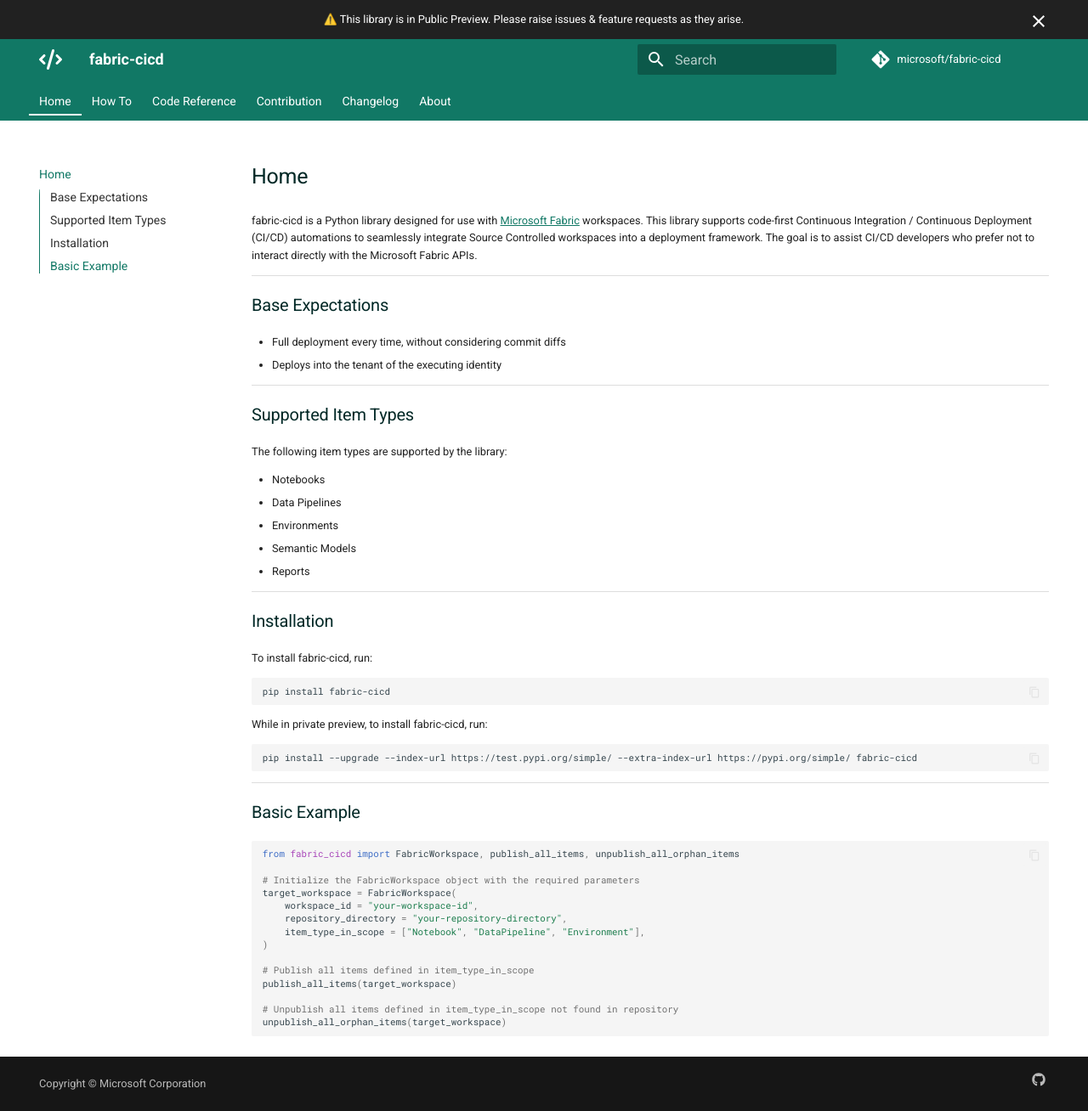
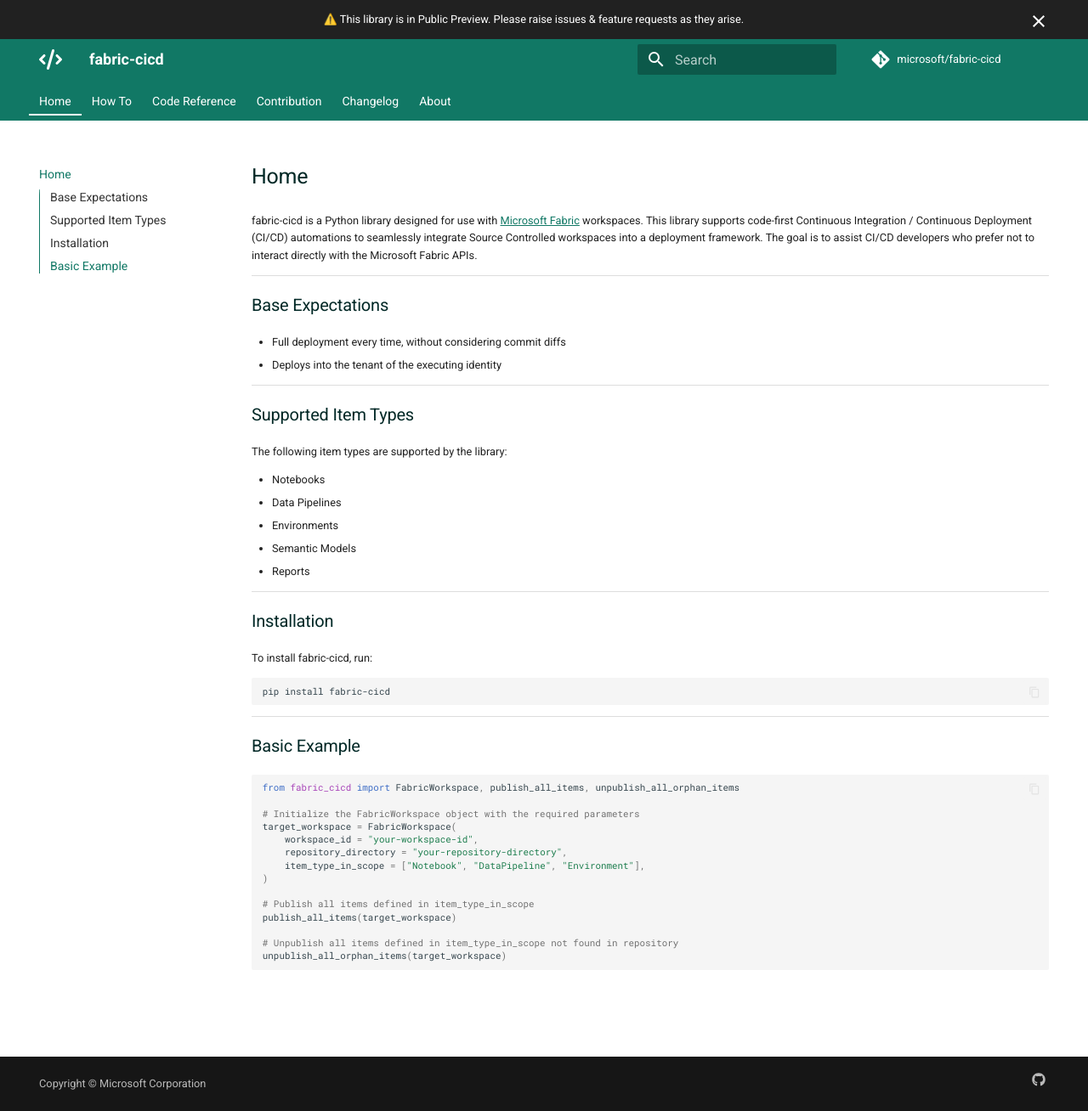
Before and after one commit to shirasassoon/fabric-cicd, an MkDocs documentation site: the page built from docs/index.md, in a window 1280 px wide and 1308 px high. Shown: the whole window at 85% size. Built offline with MkDocs 1.6.1 and Material for MkDocs 9.7.7, drawn with Linux system fonts in a browser that asks for light colours; comment, search, counter and statistics services are not loaded; the version menu is left out.

Commit message:
Remove Private Preview References (#53)
This pull request includes a change to the `docs/index.md` file to
simplify the installation instructions for `fabric-cicd`.

Documentation update:

* Removed the instructions for installing `fabric-cicd` during the
private preview phase, leaving only the standard installation command.

Co-authored-by: Jacob Knightley <Jacob.Knightley@microsoft.com>

````diff
--- a/docs/index.md
+++ b/docs/index.md
@@ -22,11 +22,6 @@
 ```bash
 pip install fabric-cicd
 ```
-While in private preview, to install fabric-cicd, run:
-
-```bash
-pip install --upgrade --index-url https://test.pypi.org/simple/ --extra-index-url https://pypi.org/simple/ fabric-cicd
-```
 
 ## Basic Example
 
````
